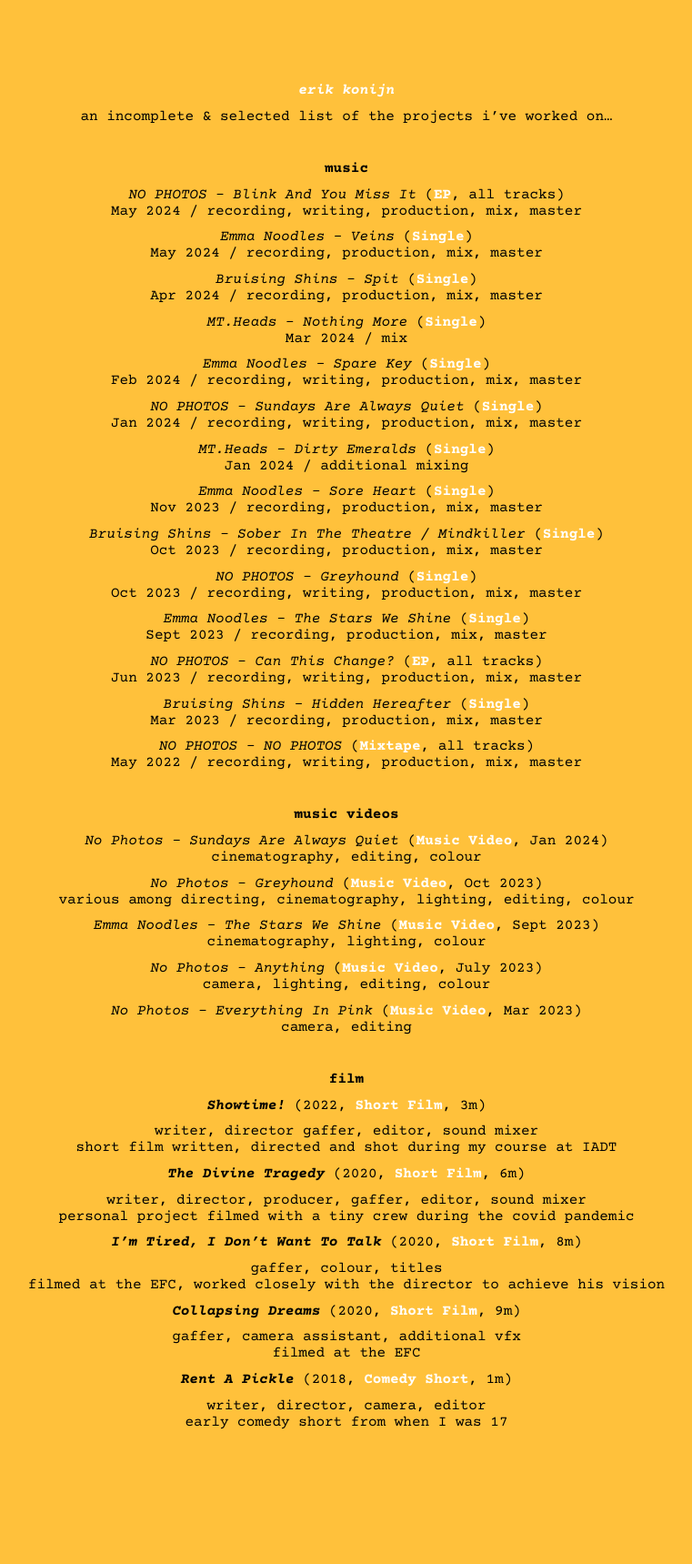
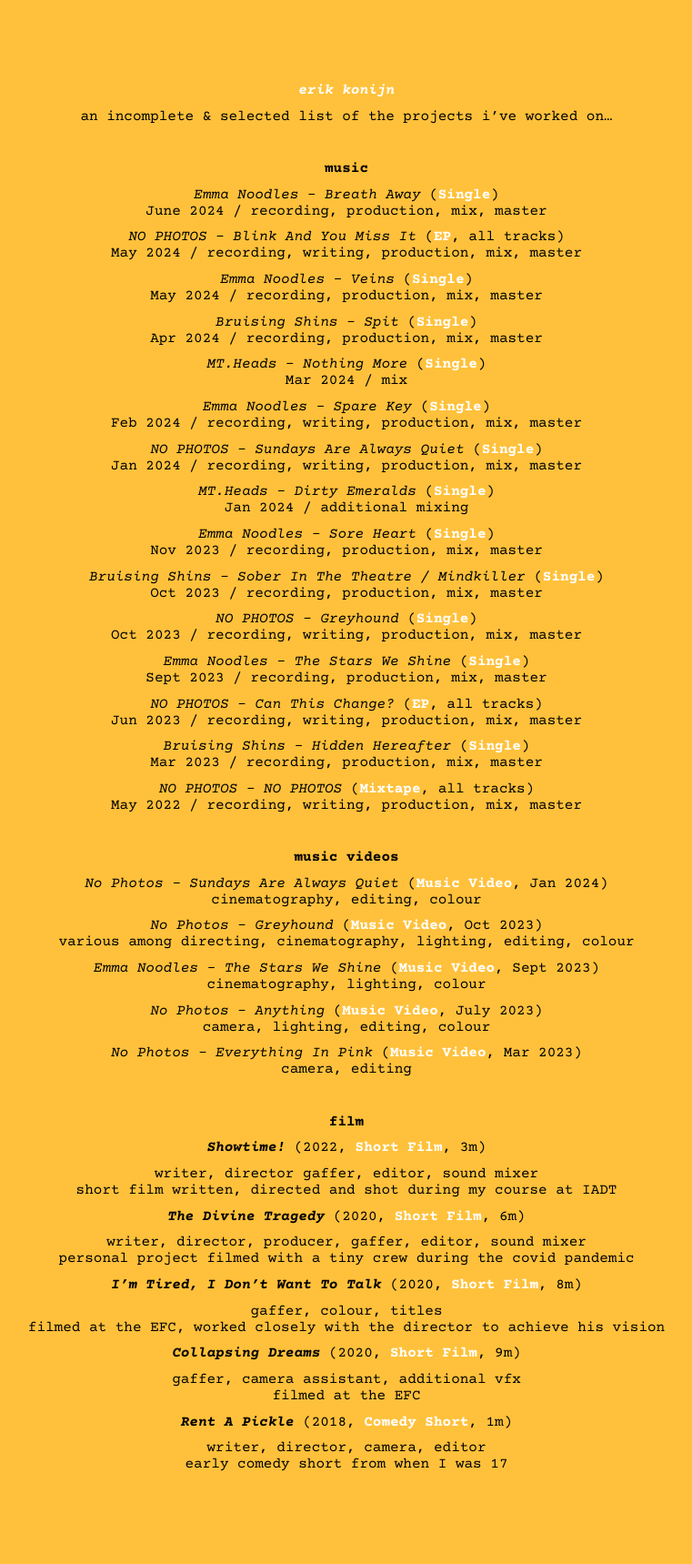
Before and after one commit to erikonijn/erikonijn.github.io, a Jekyll site: the page built from pages/credits.md, in a window 1280 px wide. Shown: the whole page at 91% size, without its empty margins (259-1020 px from the left). Built offline with Jekyll 4.4.1, drawn with Linux system fonts in a browser that asks for light colours; before the commit the page ends 1672 px from its top, so only the background shows below that.

Commit message:
added breath away

```diff
--- a/pages/credits.md
+++ b/pages/credits.md
@@ -12,6 +12,9 @@
 &nbsp;
 
 **music**
+
+*Emma Noodles - Breath Away* ([**Single**](https://open.spotify.com/track/5TV80ci3nFdcsDPC6KRBo3){:target="_blank"})
+June 2024 / recording, production, mix, master
 
 *NO PHOTOS - Blink And You Miss It* ([**EP**](https://open.spotify.com/album/1acOMBww6C6RVdKw0ogQem){:target="_blank"}, all tracks)
 May 2024 / recording, writing, production, mix, master
```
